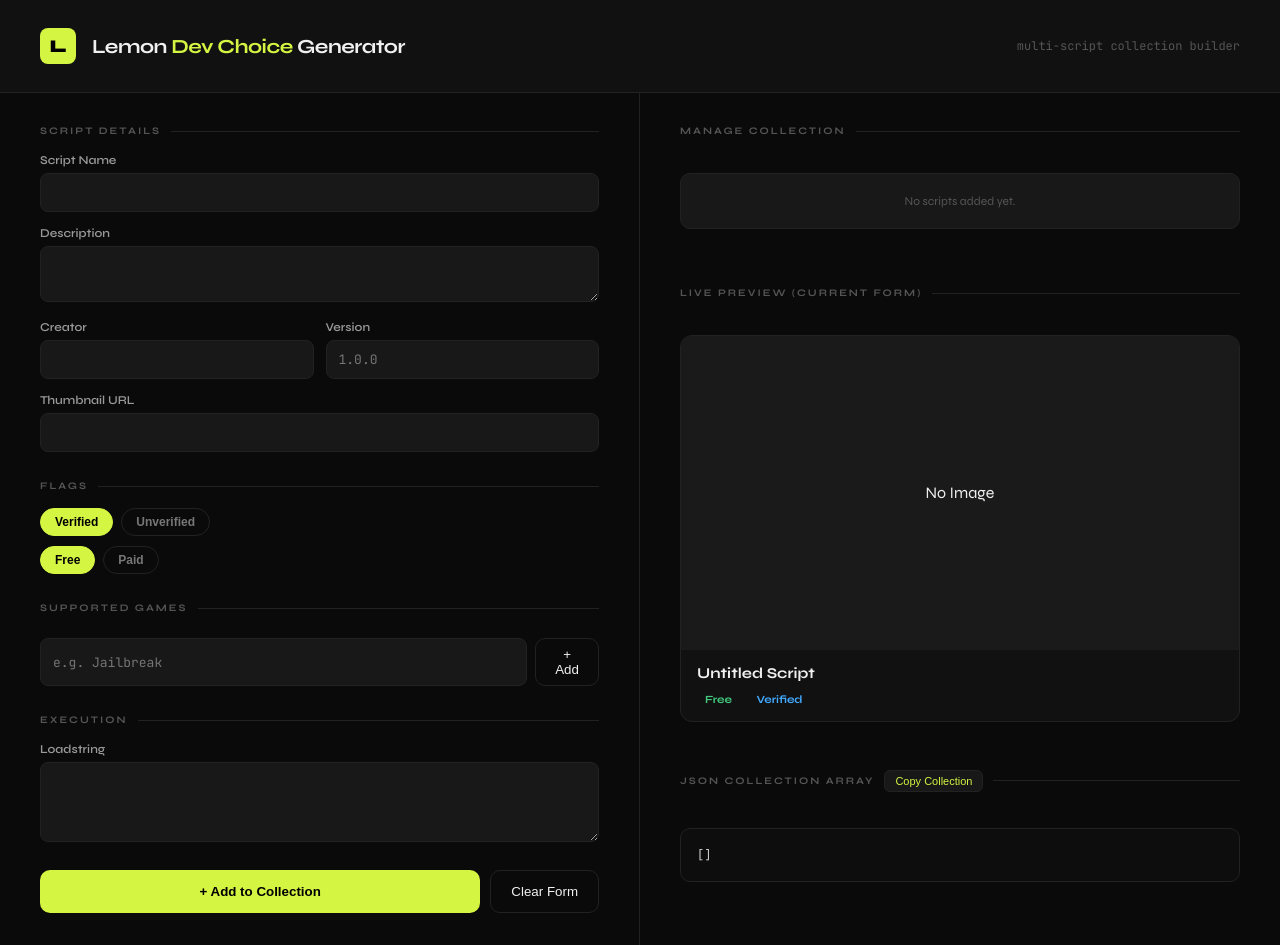
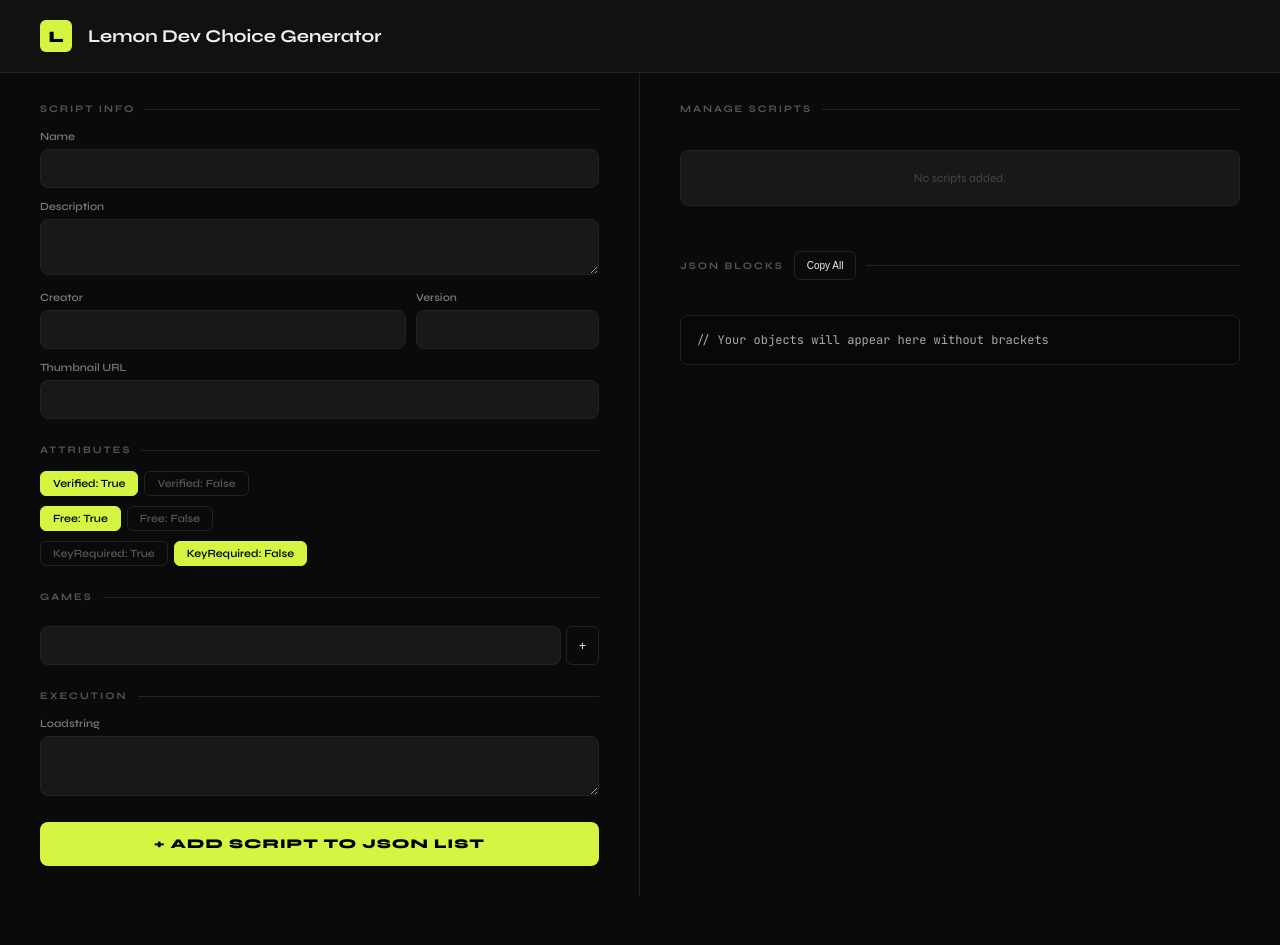
Before and after one commit to meowinc-owner/lemonexec, a plain HTML site: page index.html in a window 1280 px wide. After the commit the page ends 896 px from the top, so only its background shows below. Drawn offline with Linux system fonts and the light colour scheme.

Commit message:
Update index.html

```diff
--- a/index.html
+++ b/index.html
@@ -12,129 +12,52 @@
     --surface2: #181818;
     --border: #222222;
     --lemon: #d4f542;
-    --lemon-dim: #a8c234;
     --text: #f0f0f0;
     --muted: #555;
     --danger: #f54242;
-    --free: #42c97e;
-    --paid: #f5a742;
-    --verified: #42aaff;
   }
 
   * { box-sizing: border-box; margin: 0; padding: 0; }
+  body { background: var(--bg); color: var(--text); font-family: 'Syne', sans-serif; min-height: 100vh; display: grid; grid-template-columns: 1fr 1fr; grid-template-rows: auto 1fr; }
 
-  body {
-    background: var(--bg);
-    color: var(--text);
-    font-family: 'Syne', sans-serif;
-    min-height: 100vh;
-    display: grid;
-    grid-template-columns: 1fr 1fr;
-    grid-template-rows: auto 1fr;
-  }
+  header { grid-column: 1 / -1; padding: 20px 40px; border-bottom: 1px solid var(--border); display: flex; align-items: center; gap: 16px; background: var(--surface); }
+  .logo { width: 32px; height: 32px; background: var(--lemon); border-radius: 6px; display: flex; align-items: center; justify-content: center; font-weight: 800; color: #000; }
+  header h1 { font-size: 18px; font-weight: 700; }
 
-  header {
-    grid-column: 1 / -1;
-    padding: 28px 40px;
-    border-bottom: 1px solid var(--border);
-    display: flex;
-    align-items: center;
-    gap: 16px;
-    background: var(--surface);
-  }
+  .panel-left { padding: 30px 40px; overflow-y: auto; border-right: 1px solid var(--border); }
+  .panel-right { padding: 30px 40px; display: flex; flex-direction: column; gap: 20px; overflow-y: auto; }
 
-  .logo {
-    width: 36px; height: 36px;
-    background: var(--lemon);
-    border-radius: 8px;
-    display: flex; align-items: center; justify-content: center;
-    font-weight: 800; font-size: 18px; color: #000;
-  }
-
-  header h1 { font-size: 20px; font-weight: 700; letter-spacing: -0.5px; }
-  header h1 span { color: var(--lemon); }
-  header p { margin-left: auto; font-size: 12px; color: var(--muted); font-family: 'JetBrains Mono', monospace; }
-
-  .panel-left { padding: 32px 40px; overflow-y: auto; border-right: 1px solid var(--border); }
-  .panel-right { padding: 32px 40px; display: flex; flex-direction: column; gap: 20px; overflow-y: auto; }
-
-  .section-label {
-    font-size: 10px; font-weight: 700; letter-spacing: 2px; text-transform: uppercase;
-    color: var(--muted); margin-bottom: 16px; margin-top: 28px; display: flex; align-items: center; gap: 10px;
-  }
+  .section-label { font-size: 10px; font-weight: 700; letter-spacing: 2px; text-transform: uppercase; color: var(--muted); margin: 25px 0 15px; display: flex; align-items: center; gap: 10px; }
   .section-label::after { content: ''; flex: 1; height: 1px; background: var(--border); }
   .section-label:first-child { margin-top: 0; }
 
-  .field { margin-bottom: 14px; }
-  label { display: block; font-size: 12px; font-weight: 600; color: #999; margin-bottom: 6px; }
+  .field { margin-bottom: 12px; }
+  label { display: block; font-size: 11px; font-weight: 600; color: #777; margin-bottom: 6px; }
 
-  input, textarea, select {
-    width: 100%; background: var(--surface2); border: 1px solid var(--border); border-radius: 8px;
-    color: var(--text); font-family: 'JetBrains Mono', monospace; font-size: 13px; padding: 10px 12px; outline: none;
-  }
+  input, textarea { width: 100%; background: var(--surface2); border: 1px solid var(--border); border-radius: 8px; color: var(--text); font-family: 'JetBrains Mono', monospace; font-size: 13px; padding: 10px; outline: none; }
   input:focus, textarea:focus { border-color: var(--lemon); }
 
-  .toggles { display: flex; gap: 8px; }
-  .toggle-pill {
-    padding: 6px 14px; border-radius: 999px; border: 1px solid var(--border);
-    font-size: 12px; font-weight: 600; cursor: pointer; background: transparent; color: #777;
-  }
+  .toggles { display: flex; gap: 6px; margin-bottom: 10px; }
+  .toggle-pill { padding: 5px 12px; border-radius: 6px; border: 1px solid var(--border); font-size: 11px; font-weight: 600; cursor: pointer; background: transparent; color: #555; font-family: 'Syne'; transition: 0.2s; }
   .toggle-pill.active { background: var(--lemon); border-color: var(--lemon); color: #000; }
 
-  /* COLLECTION LIST */
-  .collection-list {
-    background: var(--surface2);
-    border: 1px solid var(--border);
-    border-radius: 10px;
-    max-height: 200px;
-    overflow-y: auto;
-    margin-bottom: 10px;
-  }
+  .collection-list { background: var(--surface2); border: 1px solid var(--border); border-radius: 8px; max-height: 180px; overflow-y: auto; }
+  .collection-item { display: flex; align-items: center; justify-content: space-between; padding: 10px 14px; border-bottom: 1px solid var(--border); font-size: 12px; }
+  .collection-item:last-child { border-bottom: none; }
+  .collection-item .name { font-weight: 700; color: var(--lemon); }
+  .collection-item button { background: transparent; border: none; color: var(--danger); cursor: pointer; font-size: 18px; line-height: 1; }
 
-  .collection-item {
-    display: flex;
-    align-items: center;
-    justify-content: space-between;
-    padding: 10px 14px;
-    border-bottom: 1px solid var(--border);
-    font-size: 13px;
-  }
-  .collection-item:last-child { border-bottom: none; }
-  .collection-item .name { font-weight: 600; color: var(--lemon); }
-  .collection-item .creator { color: var(--muted); font-size: 11px; margin-left: 8px; }
-  .collection-item button {
-    background: transparent; border: none; color: var(--danger); cursor: pointer; font-weight: 800; padding: 4px;
-  }
+  .json-box { background: #080808; border: 1px solid var(--border); border-radius: 8px; padding: 15px; font-family: 'JetBrains Mono', monospace; font-size: 12px; color: #aaa; white-space: pre; overflow-x: auto; line-height: 1.5; }
+  .json-key { color: #569cd6; }
+  .json-str { color: #ce9178; }
+  .json-bool { color: #4fc1ff; }
 
-  .empty-state { padding: 20px; text-align: center; color: var(--muted); font-size: 12px; }
+  .btn-primary { width: 100%; padding: 14px; background: var(--lemon); color: #000; font-weight: 800; border: none; border-radius: 8px; cursor: pointer; margin-top: 10px; font-family: 'Syne'; text-transform: uppercase; letter-spacing: 1px; }
+  .btn-secondary { padding: 8px 12px; background: transparent; color: var(--text); border: 1px solid var(--border); border-radius: 6px; cursor: pointer; font-size: 12px; }
 
-  /* PREVIEW CARD */
-  .preview-card { background: var(--surface); border: 1px solid var(--border); border-radius: 12px; overflow: hidden; }
-  .preview-card-thumb { width: 100%; aspect-ratio: 16/9; background: #1a1a1a; display: flex; align-items: center; justify-content: center; }
-  .preview-card-thumb img { width: 100%; height: 100%; object-fit: cover; }
-  .preview-card-body { padding: 14px 16px; }
-  .preview-card-title { font-size: 15px; font-weight: 700; margin-bottom: 6px; }
-  .badge { font-weight: 700; font-size: 11px; padding: 2px 8px; border-radius: 4px; margin-right: 5px; }
-  .badge.free { color: var(--free); }
-  .badge.verified { color: var(--verified); }
-
-  /* JSON OUTPUT */
-  .json-box {
-    background: #0d0d0d; border: 1px solid var(--border); border-radius: 10px;
-    padding: 16px; font-family: 'JetBrains Mono', monospace; font-size: 12px;
-    line-height: 1.7; color: #ccc; white-space: pre; overflow-x: auto;
-  }
-  .json-key { color: #42aaff; }
-  .json-str { color: #a8e6cf; }
-
-  .actions { display: flex; gap: 10px; margin-top: 24px; }
-  .btn-primary { flex: 1; padding: 13px; background: var(--lemon); color: #000; font-weight: 800; border: none; border-radius: 10px; cursor: pointer; }
-  .btn-secondary { padding: 13px 20px; background: transparent; color: var(--text); border: 1px solid var(--border); border-radius: 10px; cursor: pointer; }
-  .copy-btn { padding: 4px 10px; background: var(--surface2); border: 1px solid var(--border); border-radius: 6px; color: var(--lemon); cursor: pointer; font-size: 11px; }
-
-  .tags-container { display: flex; flex-wrap: wrap; gap: 6px; margin: 8px 0; }
-  .tag { padding: 4px 10px; background: var(--surface2); border: 1px solid var(--border); border-radius: 6px; font-size: 11px; display: flex; align-items: center; gap: 6px; }
-  .tag button { background: none; border: none; cursor: pointer; color: var(--muted); }
+  .tags { display: flex; flex-wrap: wrap; gap: 5px; margin-bottom: 8px; }
+  .tag { padding: 3px 8px; background: #222; border-radius: 4px; font-size: 11px; display: flex; align-items: center; gap: 5px; }
+  .tag button { background: none; border: none; color: var(--danger); cursor: pointer; font-weight: bold; }
 </style>
 </head>
 <body>
@@ -142,167 +65,124 @@
 <header>
   <div class="logo">L</div>
   <h1>Lemon <span>Dev Choice</span> Generator</h1>
-  <p>multi-script collection builder</p>
 </header>
 
 <div class="panel-left">
-  <div class="section-label">Script Details</div>
-  <div class="field"><label>Script Name</label><input type="text" id="name" oninput="update()"></div>
-  <div class="field"><label>Description</label><textarea id="desc" oninput="update()"></textarea></div>
-  <div class="field" style="display:grid; grid-template-columns: 1fr 1fr; gap:12px;">
-    <div><label>Creator</label><input type="text" id="creator" oninput="update()"></div>
-    <div><label>Version</label><input type="text" id="version" placeholder="1.0.0" oninput="update()"></div>
+  <div class="section-label">Script Info</div>
+  <div class="field"><label>Name</label><input type="text" id="name" placeholder=""></div>
+  <div class="field"><label>Description</label><textarea id="desc" placeholder=""></textarea></div>
+  <div class="field" style="display:grid; grid-template-columns: 2fr 1fr; gap:10px;">
+    <div><label>Creator</label><input type="text" id="creator" placeholder=""></div>
+    <div><label>Version</label><input type="text" id="version" placeholder=""></div>
   </div>
-  <div class="field"><label>Thumbnail URL</label><input type="url" id="thumb" oninput="updateThumb()"></div>
+  <div class="field"><label>Thumbnail URL</label><input type="url" id="thumb" placeholder=""></div>
 
-  <div class="section-label">Flags</div>
-  <div class="field" style="display:flex; flex-direction:column; gap:10px;">
+  <div class="section-label">Attributes</div>
   <div class="toggles">
-      <button class="toggle-pill active" id="p-v-true" onclick="setPill('verified','true')">Verified</button>
-      <button class="toggle-pill" id="p-v-false" onclick="setPill('verified','false')">Unverified</button>
+    <button class="toggle-pill active" id="p-v-true" onclick="setFlag('verified', true)">Verified: True</button>
+    <button class="toggle-pill" id="p-v-false" onclick="setFlag('verified', false)">Verified: False</button>
   </div>
   <div class="toggles">
-      <button class="toggle-pill active" id="p-f-true" onclick="setPill('free','true')">Free</button>
-      <button class="toggle-pill" id="p-f-false" onclick="setPill('free','false')">Paid</button>
+    <button class="toggle-pill active" id="p-f-true" onclick="setFlag('free', true)">Free: True</button>
+    <button class="toggle-pill" id="p-f-false" onclick="setFlag('free', false)">Free: False</button>
   </div>
+  <div class="toggles">
+    <button class="toggle-pill" id="p-k-true" onclick="setFlag('keyRequired', true)">KeyRequired: True</button>
+    <button class="toggle-pill active" id="p-k-false" onclick="setFlag('keyRequired', false)">KeyRequired: False</button>
   </div>
 
-  <div class="section-label">Supported Games</div>
-  <div class="tags-container" id="games-list"></div>
-  <div style="display:flex; gap:8px;">
-    <input type="text" id="game-input" placeholder="e.g. Jailbreak">
-    <button class="btn-secondary" style="padding:8px 16px" onclick="addGame()">+ Add</button>
-  </div>
+  <div class="section-label">Games</div>
+  <div class="tags" id="games-list"></div>
+  <div style="display:flex; gap:5px;"><input type="text" id="g-in" placeholder="" onkeydown="if(event.key==='Enter')addGame()"><button class="btn-secondary" onclick="addGame()">+</button></div>
 
   <div class="section-label">Execution</div>
-  <div class="field"><label>Loadstring</label><textarea id="loadstring" style="min-height:80px;"></textarea></div>
+  <div class="field"><label>Loadstring</label><textarea id="loadstring" style="min-height:60px;"></textarea></div>
 
-  <div class="actions">
-    <button class="btn-primary" onclick="addToCollection()">+ Add to Collection</button>
-    <button class="btn-secondary" onclick="resetForm()">Clear Form</button>
-  </div>
+  <button class="btn-primary" onclick="addScript()">+ Add Script to JSON List</button>
 </div>
 
 <div class="panel-right">
-  <div class="section-label" style="margin-top:0">Manage Collection</div>
-  <div class="collection-list" id="collection-ui">
-    <div class="empty-state">No scripts added yet.</div>
-  </div>
-
-  <div class="section-label">Live Preview (Current Form)</div>
-  <div class="preview-card">
-    <div class="preview-card-thumb"><img id="preview-thumb" src="" style="display:none"><span id="ph">No Image</span></div>
-    <div class="preview-card-body">
-      <div class="preview-card-title" id="p-title">Untitled Script</div>
-      <span class="badge free" id="b-free">Free</span>
-      <span class="badge verified" id="b-ver">Verified</span>
-    </div>
-  </div>
+  <div class="section-label" style="margin-top:0">Manage Scripts</div>
+  <div class="collection-list" id="col-ui"><div style="padding:20px; color:#444; font-size:12px; text-align:center;">No scripts added.</div></div>
 
   <div class="section-label" style="display:flex; justify-content:space-between">
-    JSON Collection Array
-    <button class="copy-btn" onclick="copyJSON()">Copy Collection</button>
+    JSON Blocks
+    <button class="btn-secondary" style="font-size:10px" onclick="copyJSON()">Copy All</button>
   </div>
-  <div class="json-box" id="json-out">[]</div>
+  <div class="json-box" id="json-out">// Your objects will appear here without brackets</div>
 </div>
 
 <script>
-  let collection = JSON.parse(localStorage.getItem('lemon_col') || '[]');
-  let state = { verified: 'true', free: 'true', games: [] };
+  let collection = JSON.parse(localStorage.getItem('lemon_col_v3') || '[]');
+  let flags = { verified: true, free: true, keyRequired: false, games: [] };
 
-  function setPill(group, val) {
-    state[group] = val;
-    const prefix = group === 'verified' ? 'p-v-' : 'p-f-';
-    document.getElementById(prefix+'true').classList.toggle('active', val === 'true');
-    document.getElementById(prefix+'false').classList.toggle('active', val === 'false');
-    update();
+  function setFlag(key, val) {
+    flags[key] = val;
+    const group = key === 'verified' ? 'v' : key === 'free' ? 'f' : 'k';
+    document.getElementById(`p-${group}-true`).classList.toggle('active', val === true);
+    document.getElementById(`p-${group}-false`).classList.toggle('active', val === false);
   }
 
   function addGame() {
-    const val = document.getElementById('game-input').value.trim();
-    if (val && !state.games.includes(val)) {
-      state.games.push(val);
-      document.getElementById('game-input').value = '';
-      renderGames();
-    }
+    const v = document.getElementById('g-in').value.trim();
+    if(v && !flags.games.includes(v)) { flags.games.push(v); document.getElementById('g-in').value = ''; renderGames(); }
   }
 
   function renderGames() {
-    document.getElementById('games-list').innerHTML = state.games.map(g =>
-      `<div class="tag">${g}<button onclick="state.games=state.games.filter(x=>x!=='${g}');renderGames()">×</button></div>`
-    ).join('');
+    document.getElementById('games-list').innerHTML = flags.games.map(g => `<div class="tag">${g}<button onclick="flags.games=flags.games.filter(x=>x!=='${g}');renderGames()">×</button></div>`).join('');
   }
 
-  function update() {
-    document.getElementById('p-title').textContent = document.getElementById('name').value || 'Untitled Script';
-    document.getElementById('b-free').style.display = state.free === 'true' ? '' : 'none';
-    document.getElementById('b-ver').style.display = state.verified === 'true' ? '' : 'none';
-  }
-
-  function updateThumb() {
-    const url = document.getElementById('thumb').value;
-    const img = document.getElementById('preview-thumb');
-    const ph = document.getElementById('ph');
-    if(url) { img.src = url; img.style.display = 'block'; ph.style.display = 'none'; }
-    else { img.style.display = 'none'; ph.style.display = 'block'; }
-  }
-
-  function addToCollection() {
+  function addScript() {
     const obj = {
       name: document.getElementById('name').value || "Unnamed Script",
       description: document.getElementById('desc').value,
       creator: document.getElementById('creator').value,
-      version: document.getElementById('version').value || "1.0.0",
+      version: document.getElementById('version').value || "1.0",
       thumbnail: document.getElementById('thumb').value,
-      verified: state.verified === 'true',
-      free: state.free === 'true',
-      games: [...state.games],
+      verified: flags.verified,
+      free: flags.free,
+      keyRequired: flags.keyRequired,
+      games: [...flags.games],
       loadstring: document.getElementById('loadstring').value
     };
     collection.push(obj);
-    saveAndRender();
-    resetForm();
+    updateUI();
+    reset();
   }
 
-  function removeScript(index) {
-    collection.splice(index, 1);
-    saveAndRender();
+  function removeScript(i) { collection.splice(i, 1); updateUI(); }
+
+  function updateUI() {
+    localStorage.setItem('lemon_col_v3', JSON.stringify(collection));
+    const ui = document.getElementById('col-ui');
+    ui.innerHTML = collection.length ? collection.map((s, i) => `<div class="collection-item"><span class="name">${s.name}</span><button onclick="removeScript(${i})">×</button></div>`).join('') : `<div style="padding:20px; color:#444; font-size:12px; text-align:center;">No scripts added.</div>`;
+
+    if (collection.length === 0) {
+        document.getElementById('json-out').innerHTML = "// Your objects will appear here without brackets";
+        return;
     }
 
-  function saveAndRender() {
-    localStorage.setItem('lemon_col', JSON.stringify(collection));
-    const ui = document.getElementById('collection-ui');
-    if (collection.length === 0) {
-      ui.innerHTML = '<div class="empty-state">No scripts added yet.</div>';
-    } else {
-      ui.innerHTML = collection.map((s, i) => `
-        <div class="collection-item">
-          <div><span class="name">${s.name}</span><span class="creator">by ${s.creator || 'Unknown'}</span></div>
-          <button onclick="removeScript(${i})">Remove</button>
-        </div>
-      `).join('');
+    // Map each object to its own JSON string and join them with a newline
+    const raw = collection.map(item => JSON.stringify(item, null, 2)).join('\n\n');
+
+    document.getElementById('json-out').innerHTML = raw
+      .replace(/"([^"]+)":/g, '<span class="json-key">"$1"</span>:')
+      .replace(/: "(.*?)"/g, ': <span class="json-str">"$1"</span>')
+      .replace(/: (true|false)/g, ': <span class="json-bool">$1</span>');
   }
 
-    const jsonStr = JSON.stringify(collection, null, 2);
-    document.getElementById('json-out').innerHTML = jsonStr
-      .replace(/"([^"]+)":/g, '<span class="json-key">"$1"</span>:')
-      .replace(/: "([^"]+)"/g, ': <span class="json-str">"$1"</span>');
-  }
-
-  function resetForm() {
+  function reset() {
     document.querySelectorAll('input, textarea').forEach(i => i.value = '');
-    state.games = [];
-    renderGames();
-    update();
-    updateThumb();
+    flags.games = []; renderGames();
   }
 
   function copyJSON() {
-    navigator.clipboard.writeText(JSON.stringify(collection, null, 2));
-    alert('Collection copied to clipboard!');
+    const raw = collection.map(item => JSON.stringify(item, null, 2)).join('\n\n');
+    navigator.clipboard.writeText(raw);
+    const btn = event.target; btn.textContent = 'Copied!'; setTimeout(() => btn.textContent = 'Copy All', 1500);
   }
 
-  saveAndRender();
+  updateUI();
 </script>
 </body>
 </html>
```
Lines whose indentation alone changed are shown as unchanged.
